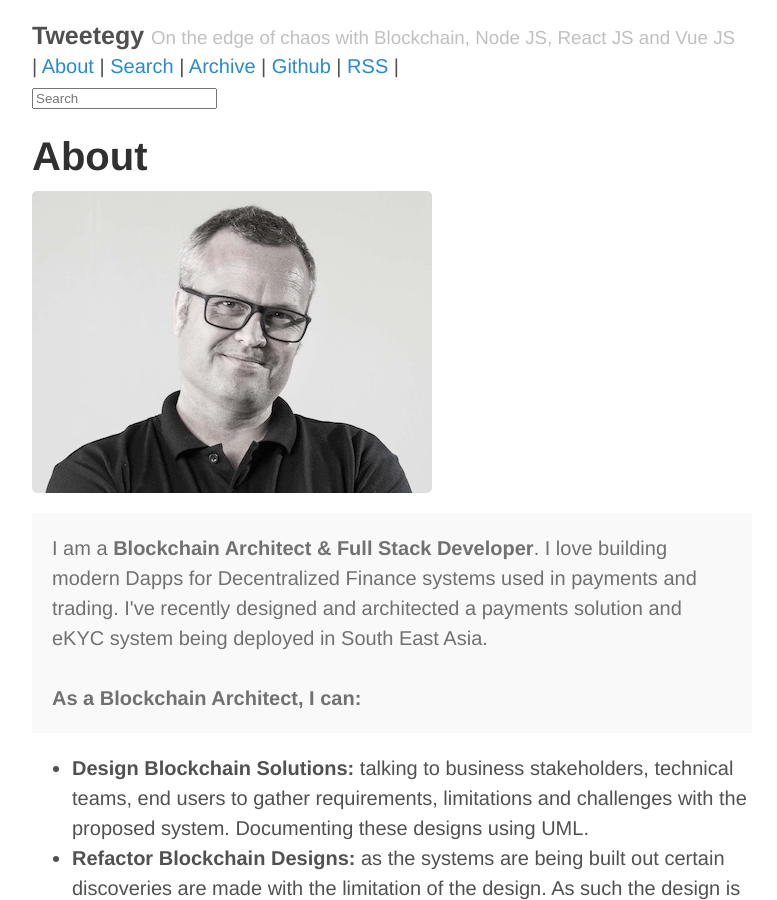
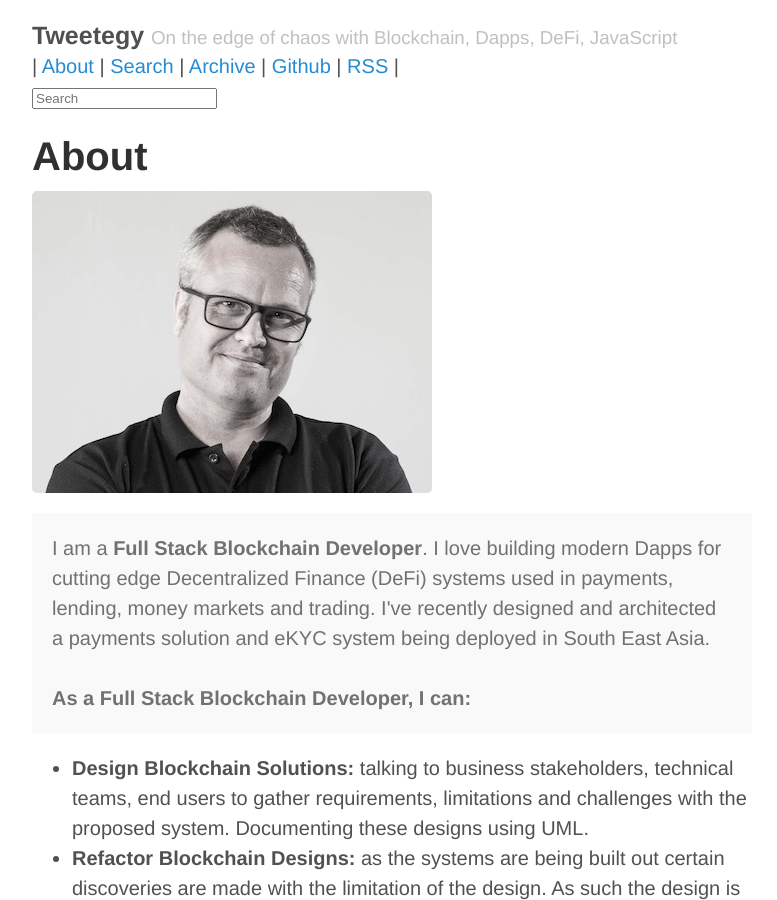
Before and after one commit to tweetegy/tweetegy.github.io, a Jekyll site: the page built from about.md, in a window 1280 px wide and 900 px high. Shown: the whole window, without its empty margins (248-1025 px from the left). Built offline with Jekyll 4.4.1, drawn with Linux system fonts in a browser that asks for light colours; some of the changed text lies outside the part shown.

Commit message:
update about page

```diff
--- a/_config.yml
+++ b/_config.yml
@@ -8,14 +8,14 @@ permalink:        pretty
 
 # Setup
 title:            Tweetegy
-tagline:          On the edge of chaos with Blockchain, Node JS, React JS and Vue JS
+tagline:          On the edge of chaos with Blockchain, Dapps, DeFi, JavaScript
 url:              http://tweetegy.com
 baseurl:          /
 root:             /
 paginate:         1
 author:
   name:           Darren Jensen
-  url:            https://twitter.com/jensendarren
+  url:            https://devbootstrap.com
   email:          darren.jensen@gmail.com
 
 pages_list:
--- a/about.md
+++ b/about.md
@@ -6,10 +6,10 @@ title: About
 ![Darren Jensen](/assets/darren-jensen.jpg)
 
 <p class="message">
-I am a <b>Blockchain Architect & Full Stack Developer</b>. I love building modern Dapps for Decentralized Finance systems used in payments and trading. I've recently designed and architected a payments solution and eKYC system being deployed in South East Asia.
+I am a <b>Full Stack Blockchain Developer</b>. I love building modern Dapps for cutting edge Decentralized Finance (DeFi) systems used in payments, lending, money markets and trading. I've recently designed and architected a payments solution and eKYC system being deployed in South East Asia.
 <br />
 <br />
-<b>As a Blockchain Architect, I can:</b>
+<b>As a Full Stack Blockchain Developer, I can:</b>
 </p>
 
 <p>
@@ -41,7 +41,7 @@ I am currently running the following two projects.
 
 ### [DevBootstrap](http://www.devbootstrap.com)
 
-DevBootstrap is a set of online technology training courses designed to get developers up and running with clear, concise and detailed tutorials. I teach Blockchain Architecture, JavaScript, Node JS, Vue JS, React JS, Design Patterns, Test Driven Development, Smart Contract Development, Databases, and Data Structures.
+DevBootstrap is a set of online technology training courses designed to get full stack blockchain developers up and running with clear, concise and detailed tutorials. I teach Blockchain Architecture, DeFi Systems, JavaScript, Node JS, Vue JS, React JS, Design Patterns, Test Driven Development, Smart Contract Development, Databases, and Data Structures.
 
 ### [DevZep](http://www.devzep.com)
 
```
Also changed, not shown: README.md.
